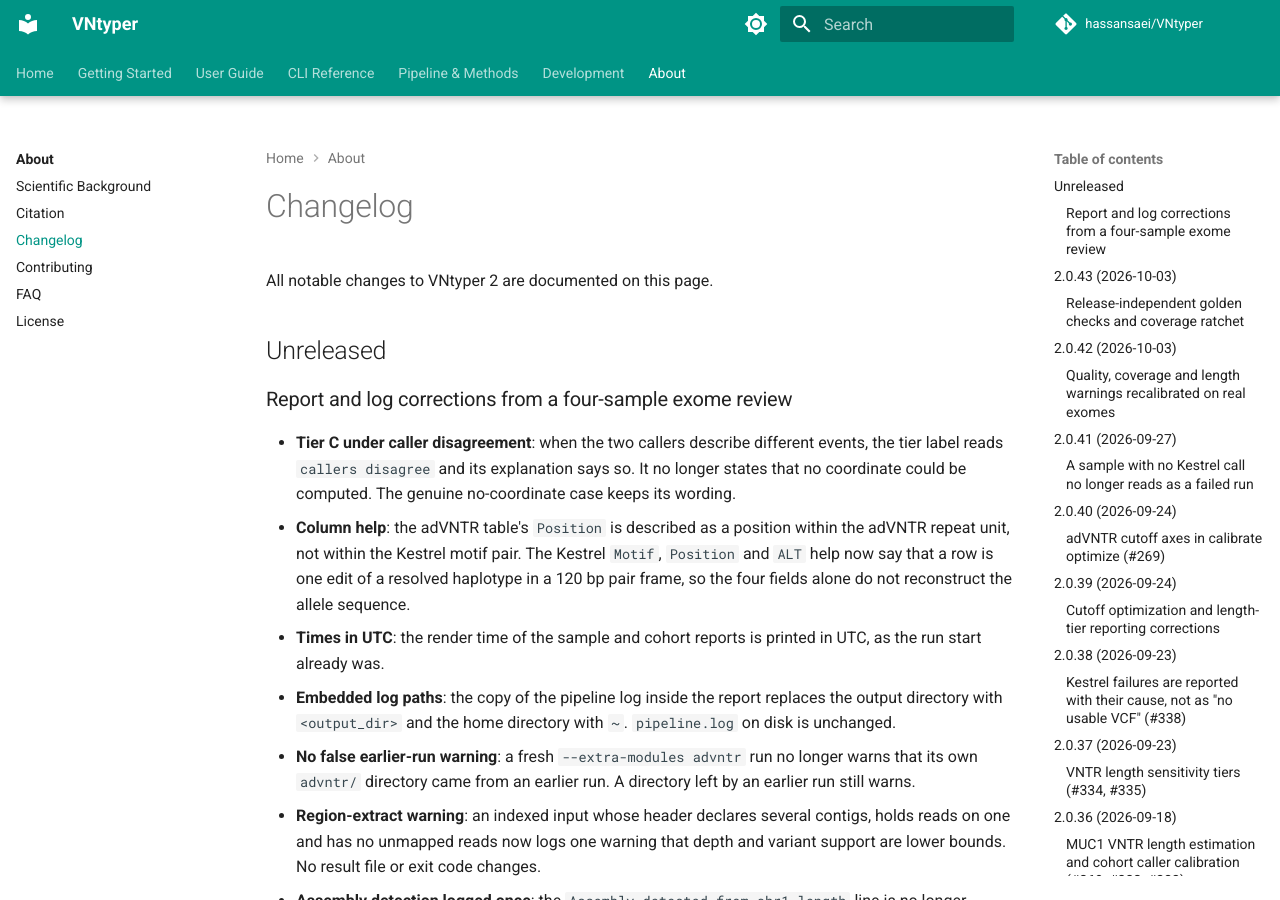
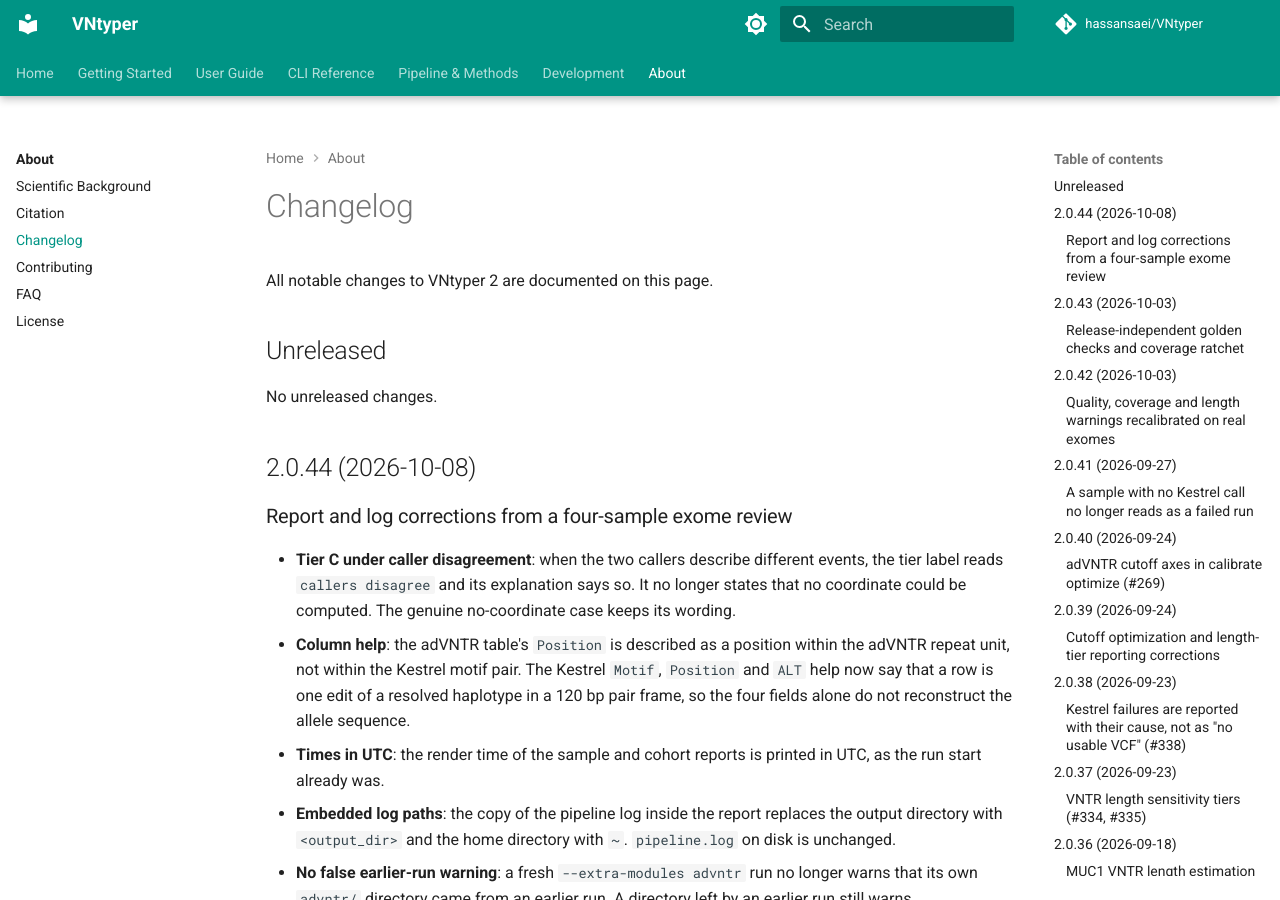
Before and after one commit to hassansaei/VNtyper, an MkDocs documentation site: the page built from docs/about/changelog.md, in a window 1280 px wide and 900 px high. Built offline with MkDocs 1.6.1 and Material for MkDocs 9.7.7, drawn with Linux system fonts in a browser that asks for light colours; comment, search, counter and statistics services are not loaded.

Commit message:
chore(release): prepare version 2.0.44
Co-Authored-By: Claude Opus 5.5 <noreply@anthropic.com>

```diff
--- a/docs/about/changelog.md
+++ b/docs/about/changelog.md
@@ -3,6 +3,10 @@
 All notable changes to VNtyper 2 are documented on this page.
 
 ## Unreleased
+
+No unreleased changes.
+
+## 2.0.44 (2026-10-08)
 
 ### Report and log corrections from a four-sample exome review
 
--- a/vntyper/version.py
+++ b/vntyper/version.py
@@ -1 +1 @@
-__version__ = "2.0.43"
+__version__ = "2.0.44"
```
Also changed, not shown: 1 other file.
